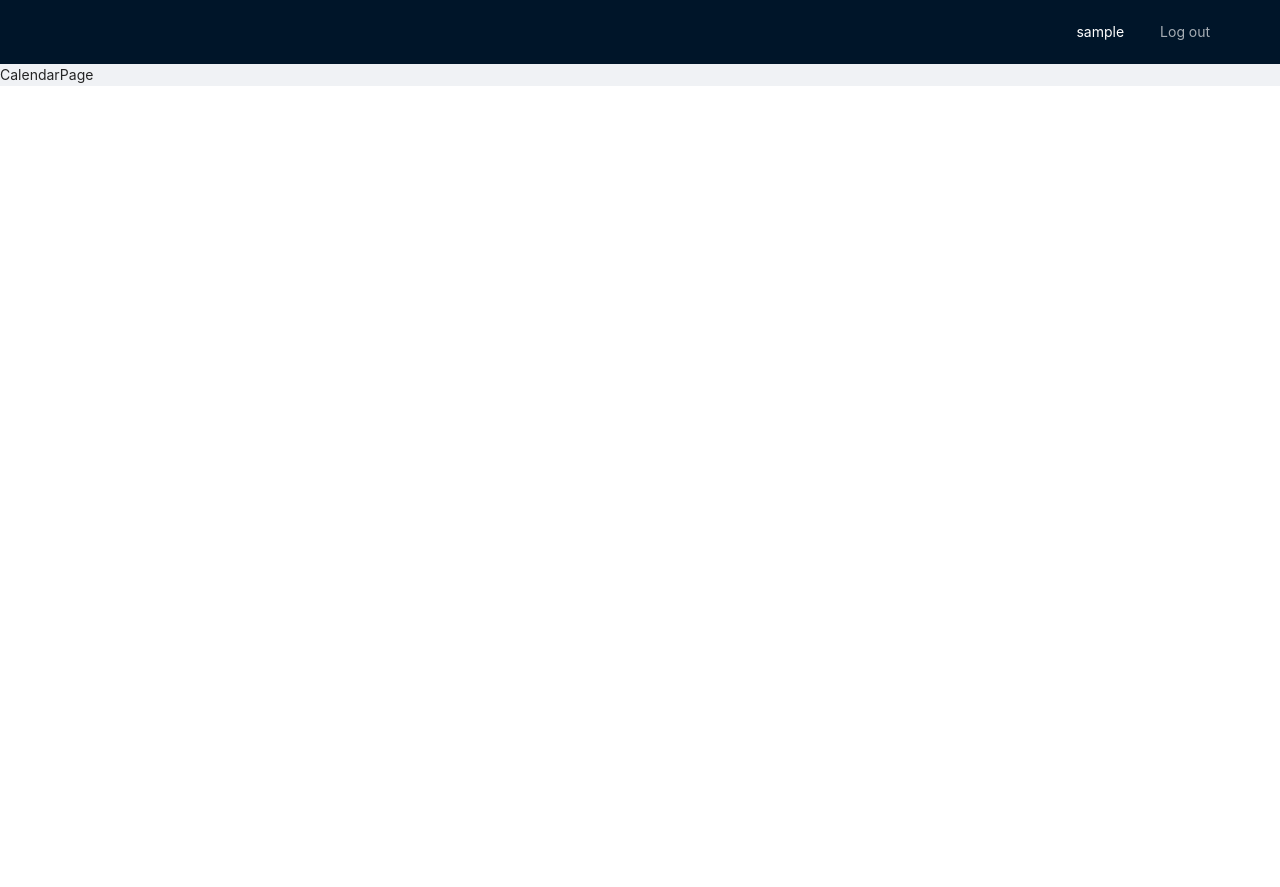
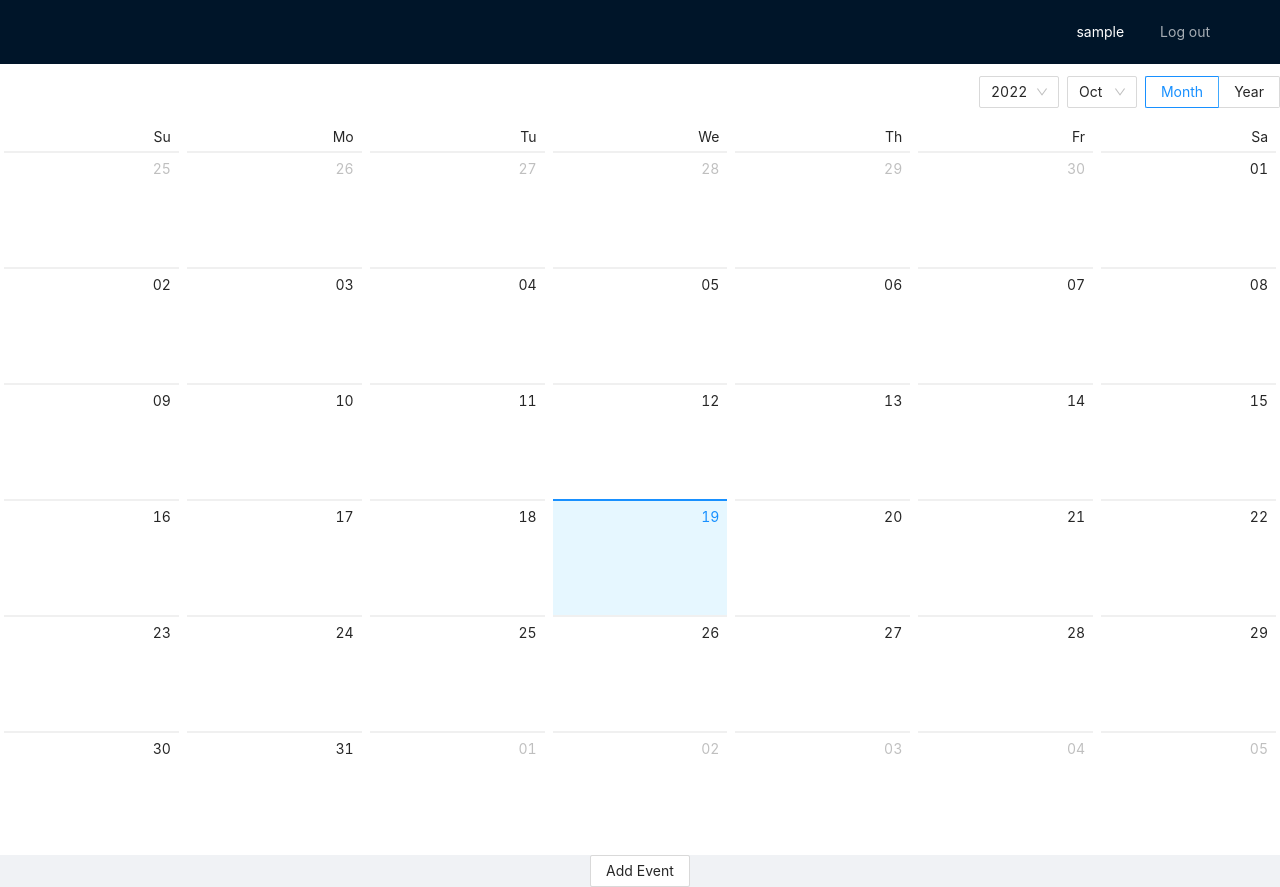
Before and after one commit to IvanHrushevich/react-calendar, a React (Create React App) app: page /calendar in a window 1280 px wide. Before the commit the page ends 800 px from the top, so only its background shows below. Built offline with nearby package versions, Linux system fonts and the light colour scheme; sample sign-in values are in the browser's storage.

Commit message:
create EventCalendar component, add "Add Event" button and basic modal window

```diff
--- /dev/null
+++ b/src/components/EventCalendar.tsx
@@ -0,0 +1,20 @@
+import { Calendar } from 'antd';
+import type { CalendarMode } from 'antd/es/calendar/generateCalendar';
+import type { Moment } from 'moment';
+import { FC } from 'react';
+
+import { IEvent } from '../models/Event';
+
+interface EventCalendarProps {
+  events: IEvent[];
+}
+
+const EventCalendar: FC<EventCalendarProps> = () => {
+  const onPanelChange = (value: Moment, mode: CalendarMode) => {
+    console.log(value.format('YYYY-MM-DD'), mode);
+  };
+
+  return <Calendar onPanelChange={onPanelChange} />;
+};
+
+export default EventCalendar;
--- /dev/null
+++ b/src/models/Event.ts
@@ -0,0 +1,6 @@
+export interface IEvent {
+  author: string;
+  guest: string;
+  date: string;
+  description: string;
+}
--- a/src/pages/CalendarPage.tsx
+++ b/src/pages/CalendarPage.tsx
@@ -1,7 +1,20 @@
-import { FC } from 'react';
+import { Button, Layout, Modal, Row } from 'antd';
+import { FC, useState } from 'react';
+
+import EventCalendar from '../components/EventCalendar';
 
 const CalendarPage: FC = () => {
-  return <div>CalendarPage</div>;
+  const [modalVisible, setModalVisible] = useState(false);
+
+  return (
+    <Layout>
+      <EventCalendar events={[]} />
+      <Row justify="center">
+        <Button onClick={() => setModalVisible(true)}>Add Event</Button>
+      </Row>
+      <Modal title="Create Event" footer={null} visible={modalVisible} onCancel={() => setModalVisible(false)}></Modal>
+    </Layout>
+  );
 };
 
 export default CalendarPage;
```
